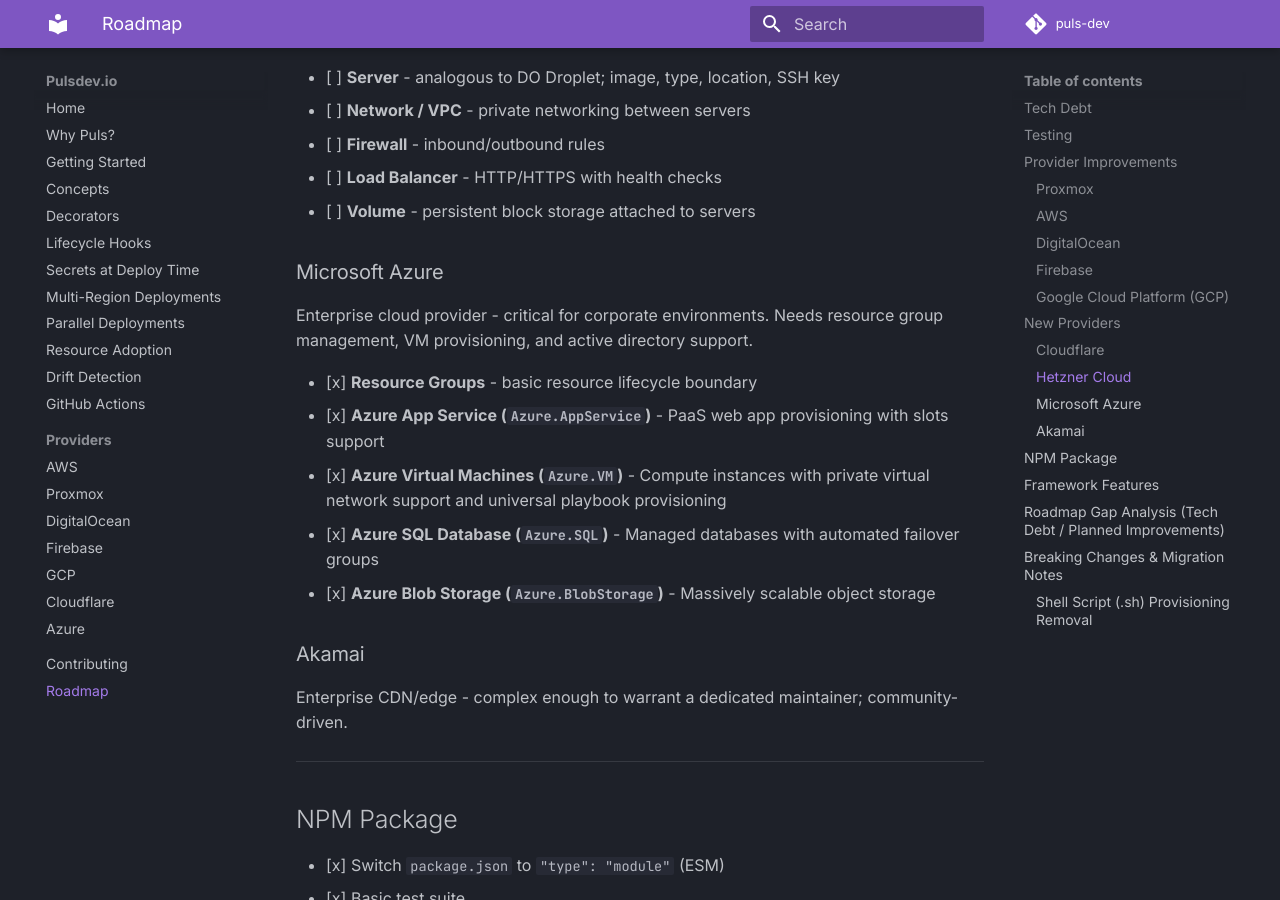
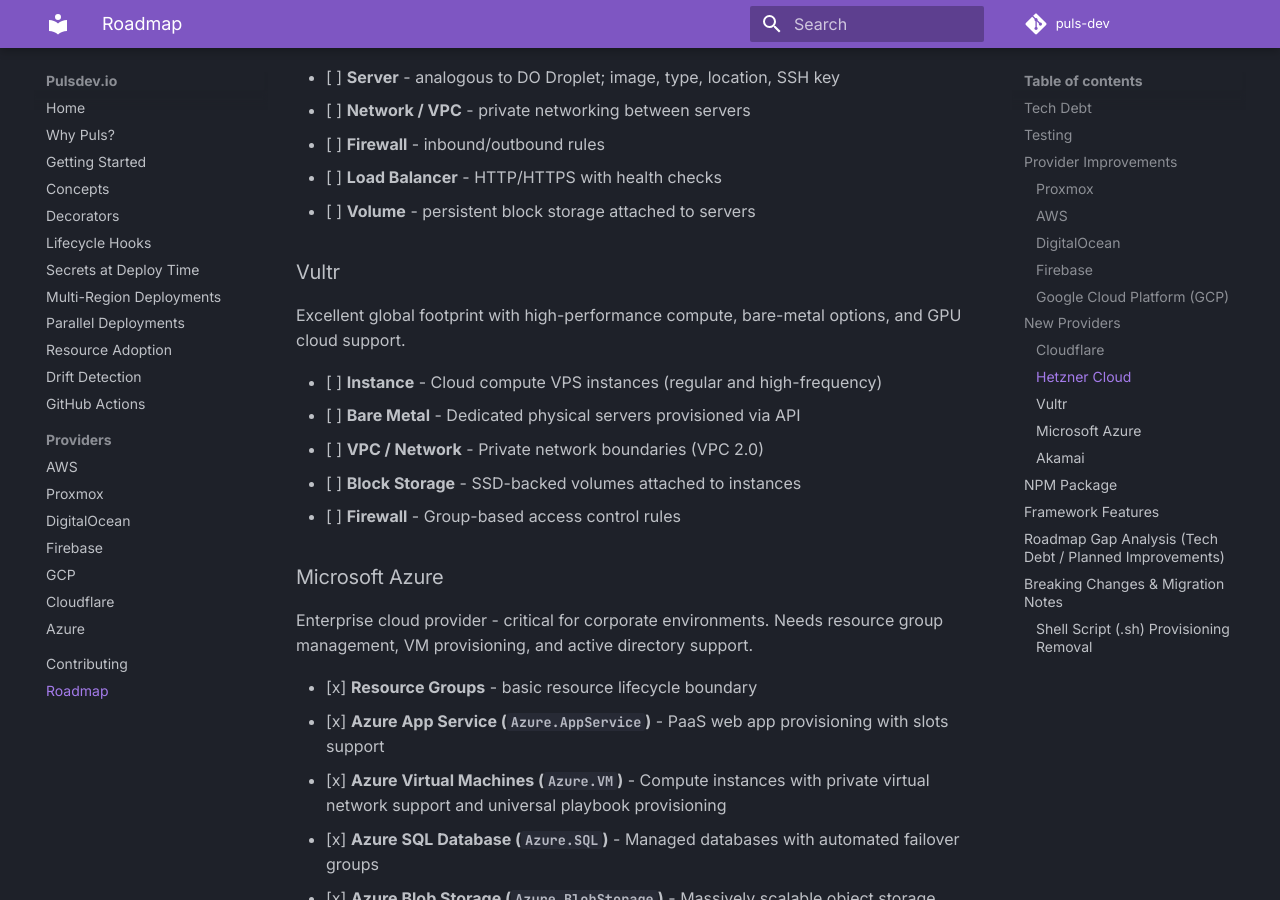
Before and after one commit to puls-dev/puls-dev, an MkDocs documentation site: the page built from docs/roadmap.md, in a window 1280 px wide and 900 px high, scrolled down 4137 px. Built offline with MkDocs 1.6.1 and Material for MkDocs 9.7.7, drawn with Linux system fonts in a browser that asks for light colours; comment, search, counter and statistics services are not loaded; some of the changed text lies outside the part shown.

```diff
--- a/docs/roadmap.md
+++ b/docs/roadmap.md
@@ -105,6 +105,15 @@
 - [ ] **Load Balancer** - HTTP/HTTPS with health checks
 - [ ] **Volume** - persistent block storage attached to servers
 
+### Vultr
+Excellent global footprint with high-performance compute, bare-metal options, and GPU cloud support.
+
+- [ ] **Instance** - Cloud compute VPS instances (regular and high-frequency)
+- [ ] **Bare Metal** - Dedicated physical servers provisioned via API
+- [ ] **VPC / Network** - Private network boundaries (VPC 2.0)
+- [ ] **Block Storage** - SSD-backed volumes attached to instances
+- [ ] **Firewall** - Group-based access control rules
+
 ### Microsoft Azure
 Enterprise cloud provider - critical for corporate environments. Needs resource group management, VM provisioning, and active directory support.
 
```
Also changed, not shown: other parts of docs/roadmap.md (+3 -0 lines), site/roadmap/index.html, site/search/search_index.json, site/sitemap.xml, 1 other file.
